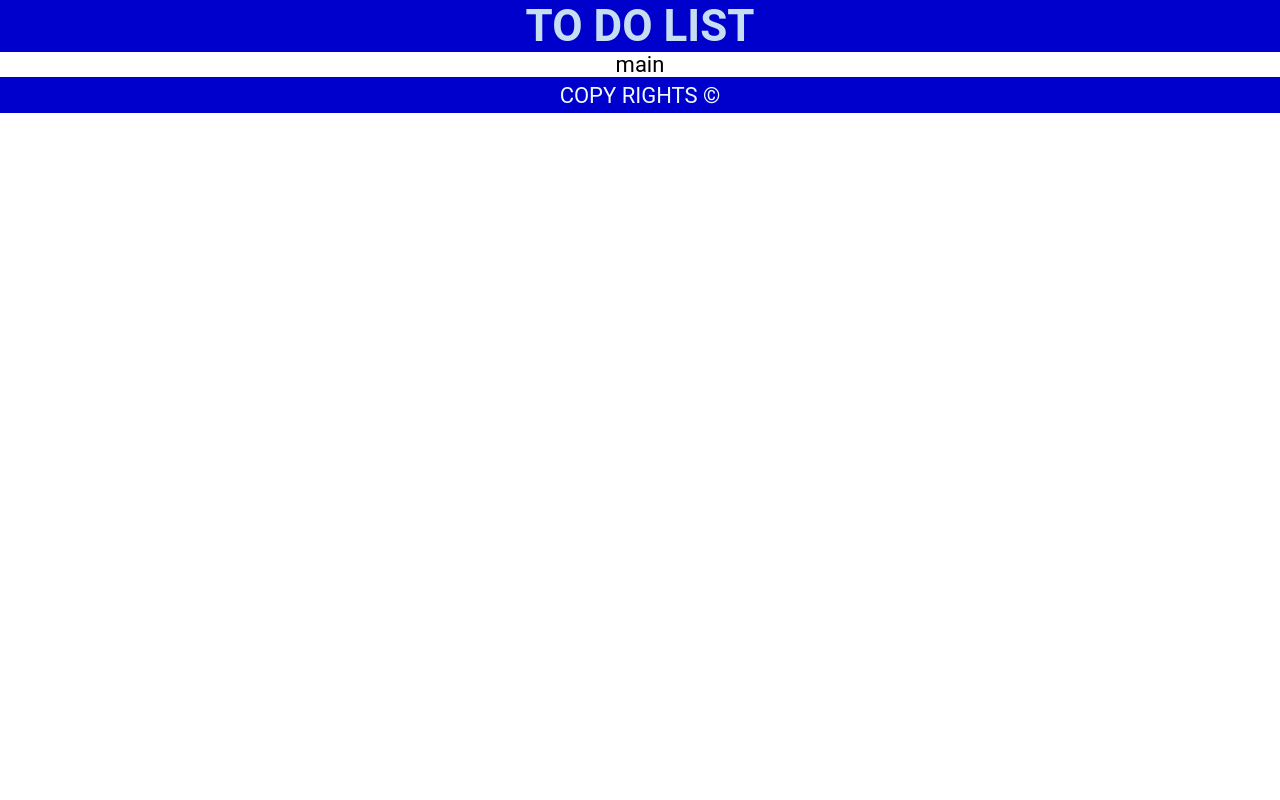
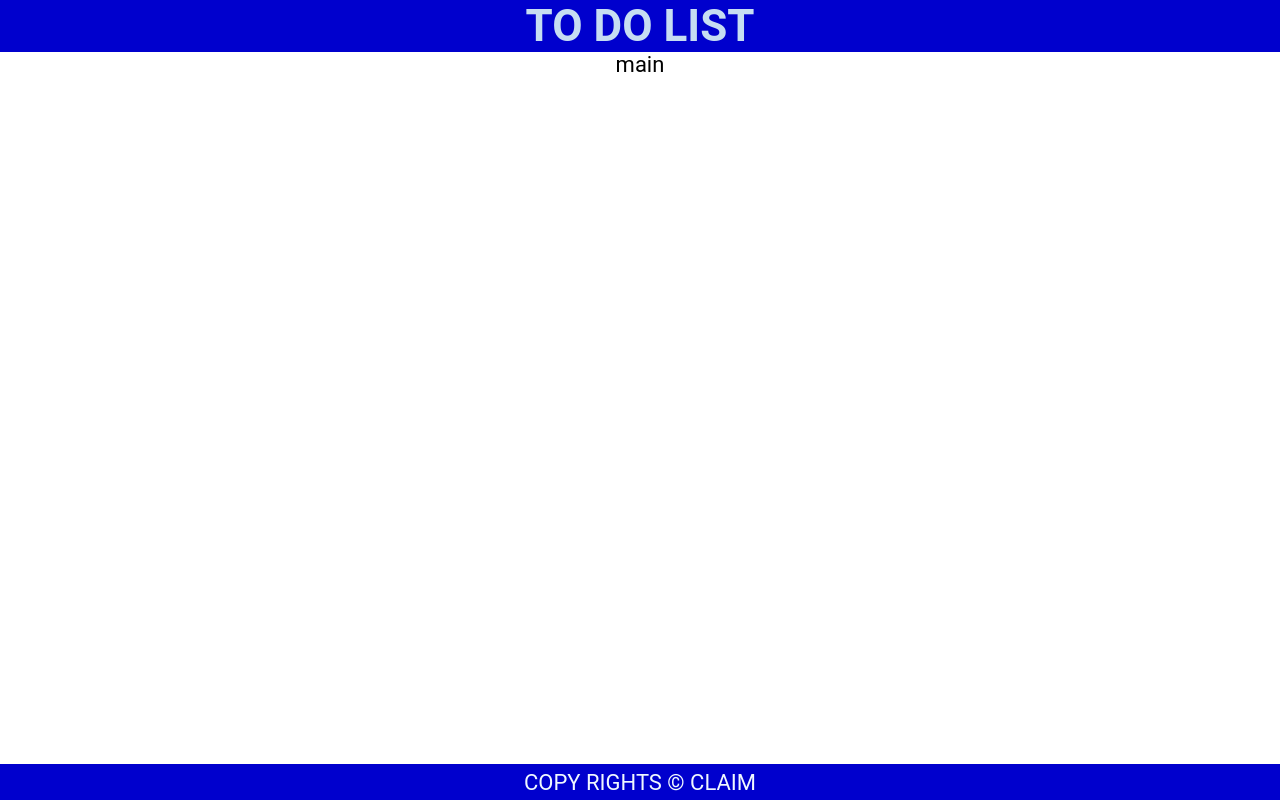
Before and after one commit to HarishM-git/react-projects, a React (Create React App) app in the folder money/: page / in a window 1280 px wide. Built offline with nearby package versions, Linux system fonts and the light colour scheme.

Commit message:
working late night

```diff
--- a/money/src/Footer.js
+++ b/money/src/Footer.js
@@ -2,7 +2,7 @@ import React from 'react'
 
 const Footer = () => {
   return (
-    <footer>COPY RIGHTS &copy; </footer>
+    <footer>COPY RIGHTS &copy; CLAIM </footer>
   )
 }
 
--- a/money/src/index.css
+++ b/money/src/index.css
@@ -44,12 +44,14 @@ header {
 
 main {
   width: 100%;
+
   display: flex;
   flex-direction: column;
   flex-grow: 1;
   justify-content: center;
   align-items: center;
   overflow-y: auto;
+
 }
 
 footer {
@@ -59,4 +61,6 @@ footer {
   color: aliceblue;
   display: grid;
   place-content: center;
+  position: absolute;
+  bottom:0px;
 }
```
